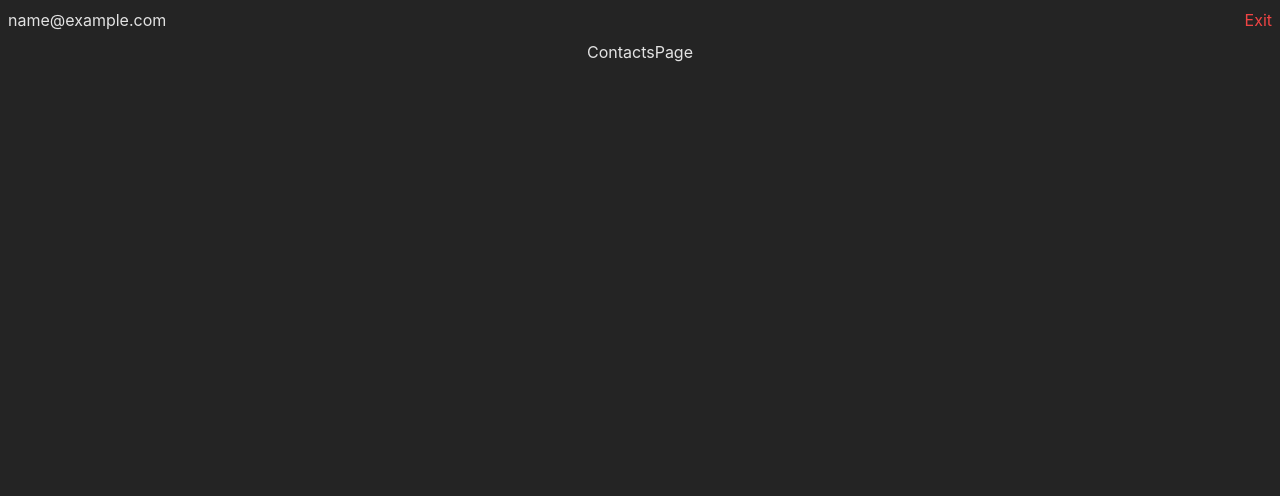
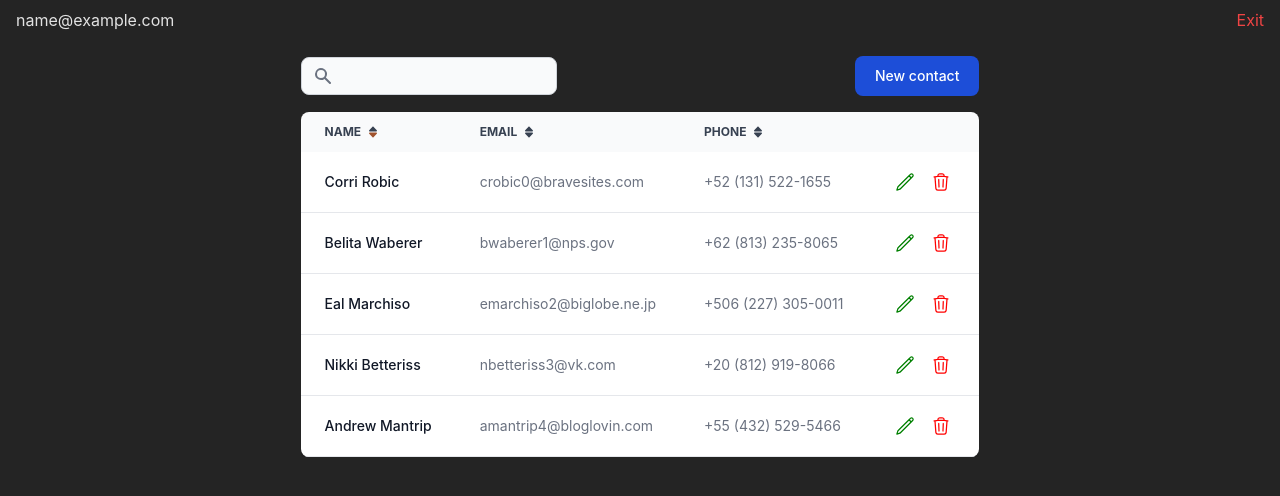
Before and after one commit to Daniil8k/react-contacts, a React (Vite) app: page / in a window 1280 px wide. Shown: the top 496 px of the page. Built offline with nearby package versions, Linux system fonts and the light colour scheme; sample sign-in values are in the browser's storage.

Commit message:
custom contacts table

```diff
--- a/package.json
+++ b/package.json
@@ -14,6 +14,7 @@
     "@reduxjs/toolkit": "^1.8.4",
     "@types/react-redux": "^7.1.24",
     "axios": "^0.27.2",
+    "immer": "^9.0.15",
     "react": "^18.2.0",
     "react-dom": "^18.2.0",
     "react-hook-form": "^7.34.1",
--- a/src/components/Header.tsx
+++ b/src/components/Header.tsx
@@ -6,7 +6,7 @@ export const Header: FC = () => {
 	const { user } = useAppSelector((state) => state.user);
 
 	return (
-		<div className="flex items-center justify-between p-2">
+		<div className="flex items-center justify-between py-2 px-4">
 			<div>{user?.email}</div>
 			<Nav />
 		</div>
--- /dev/null
+++ b/src/components/ui/Sort.tsx
@@ -0,0 +1,34 @@
+import { sort } from "@/types/types";
+import { FC } from "react";
+
+interface ISortProps {
+	sort: sort;
+}
+
+export const Sort: FC<ISortProps> = ({ sort }) => {
+	return (
+		<div>
+			<svg
+				xmlns="http://www.w3.org/2000/svg"
+				width="8"
+				height="6"
+				fill={sort === "desc" ? "sienna" : "currentColor"}
+				viewBox="0 0 321 193"
+			>
+				<path d="M292.36 192.027H27.6601C3.05514 192.027 -9.22886 162.227 8.11914 144.927L140.62 8.107C145.98 2.701 153.015 0 160.07 0C167.13 0 174.194 2.701 179.6 8.107L311.9 144.907C329.25 162.247 316.96 192.027 292.36 192.027Z" />
+			</svg>
+			<svg
+				xmlns="http://www.w3.org/2000/svg"
+				width="8"
+				height="6"
+				fill={sort === "asc" ? "sienna" : "currentColor"}
+				viewBox="0 0 321 193"
+				className="rotate-180"
+			>
+				<path d="M292.36 192.027H27.6601C3.05514 192.027 -9.22886 162.227 8.11914 144.927L140.62 8.107C145.98 2.701 153.015 0 160.07 0C167.13 0 174.194 2.701 179.6 8.107L311.9 144.907C329.25 162.247 316.96 192.027 292.36 192.027Z" />
+			</svg>
+		</div>
+	);
+};
+
+export default Sort;
--- /dev/null
+++ b/src/components/ui/Table.tsx
@@ -0,0 +1,137 @@
+import { Dispatch, FC, SetStateAction, useCallback, useState } from "react";
+import produce from "immer";
+import Sort from "./Sort";
+import { sort } from "@/types/types";
+
+interface ISortField {
+	name: string;
+	sort: sort;
+}
+
+interface ITableHeader {
+	name: string;
+	isSortable: boolean;
+}
+
+interface ITableRow {
+	[key: string]: string;
+}
+
+interface ITableProps {
+	headers: ITableHeader[];
+	tableData: ITableRow[];
+}
+
+export const Table: FC<ITableProps> = ({ headers, tableData }) => {
+	const [sortField, setSortField] = useState<ISortField>({
+		name: headers[0].name,
+		sort: "asc"
+	});
+
+	const onChangeSort = (name: string) => {
+		setSortField(
+			produce((sortField) => {
+				if (sortField.name === name) {
+					sortField.sort = sortField.sort === "asc" ? "desc" : "asc";
+				} else {
+					sortField.name = name;
+					sortField.sort = "asc";
+				}
+			})
+		);
+	};
+
+	return (
+		<div className="max-w-[800px] overflow-x-auto relative shadow-md sm:rounded-lg">
+			<table className="w-full text-sm text-left text-gray-500 dark:text-gray-400">
+				<thead className="text-xs text-gray-700 uppercase bg-gray-50 dark:bg-gray-700 dark:text-gray-400">
+					<tr>
+						{headers.map((header) => (
+							<th
+								onClick={onChangeSort.bind(this, header.name)}
+								scope="col"
+								className={[
+									"py-3 px-6 select-none",
+									header.isSortable ? "cursor-pointer hover:bg-gray-600" : ""
+								].join(" ")}
+								key={header.name}
+							>
+								<div className="flex items-center gap-2">
+									<span>{header.name}</span>
+									{header.isSortable && (
+										<Sort
+											sort={
+												sortField.name === header.name ? sortField.sort : null
+											}
+										/>
+									)}
+								</div>
+							</th>
+						))}
+						<th scope="col" className="py-3 px-6">
+							<span className="sr-only">Edit</span>
+						</th>
+					</tr>
+				</thead>
+				<tbody>
+					{tableData.map((row, index) => (
+						<tr
+							key={"row_" + index}
+							className="bg-white border-b dark:bg-gray-800 dark:border-gray-700"
+						>
+							{headers.map((header, index) => (
+								<td
+									key={"col_" + index}
+									className={[
+										"py-4 px-6 whitespace-nowrap",
+										index === 0
+											? "font-medium text-gray-900 whitespace-nowrap dark:text-white"
+											: ""
+									].join(" ")}
+								>
+									{row[header.name]}
+								</td>
+							))}
+							<td className="py-4 px-6 flex gap-2 justify-end">
+								<button className="p-1">
+									<svg
+										xmlns="http://www.w3.org/2000/svg"
+										fill="none"
+										viewBox="0 0 24 24"
+										strokeWidth={1.5}
+										stroke="green"
+										className="w-5 h-5"
+									>
+										<path
+											strokeLinecap="round"
+											strokeLinejoin="round"
+											d="M16.862 4.487l1.687-1.688a1.875 1.875 0 112.652 2.652L6.832 19.82a4.5 4.5 0 01-1.897 1.13l-2.685.8.8-2.685a4.5 4.5 0 011.13-1.897L16.863 4.487zm0 0L19.5 7.125"
+										/>
+									</svg>
+								</button>
+								<button className="p-1">
+									<svg
+										xmlns="http://www.w3.org/2000/svg"
+										fill="none"
+										viewBox="0 0 24 24"
+										strokeWidth={1.5}
+										stroke="red"
+										className="w-5 h-5"
+									>
+										<path
+											strokeLinecap="round"
+											strokeLinejoin="round"
+											d="M14.74 9l-.346 9m-4.788 0L9.26 9m9.968-3.21c.342.052.682.107 1.022.166m-1.022-.165L18.16 19.673a2.25 2.25 0 01-2.244 2.077H8.084a2.25 2.25 0 01-2.244-2.077L4.772 5.79m14.456 0a48.108 48.108 0 00-3.478-.397m-12 .562c.34-.059.68-.114 1.022-.165m0 0a48.11 48.11 0 013.478-.397m7.5 0v-.916c0-1.18-.91-2.164-2.09-2.201a51.964 51.964 0 00-3.32 0c-1.18.037-2.09 1.022-2.09 2.201v.916m7.5 0a48.667 48.667 0 00-7.5 0"
+										/>
+									</svg>
+								</button>
+							</td>
+						</tr>
+					))}
+				</tbody>
+			</table>
+		</div>
+	);
+};
+
+export default Table;
--- a/src/pages/ContactsPage.tsx
+++ b/src/pages/ContactsPage.tsx
@@ -1,7 +1,72 @@
-import { FC } from "react";
+import Search from "@/components/ui/Search";
+import Table from "@/components/ui/Table";
+import { FC, useState } from "react";
 
 export const ContactsPage: FC = () => {
-	return <div>ContactsPage</div>;
+	const [search, setSearch] = useState("");
+	const headers = [
+		{
+			name: "name",
+			isSortable: true
+		},
+		{
+			name: "email",
+			isSortable: true
+		},
+		{
+			name: "phone",
+			isSortable: true
+		}
+	];
+	const tableData = [
+		{
+			id: "69385ad9-e45c-4ad3-b0cb-7c99f819c81d",
+			name: "Corri Robic",
+			email: "crobic0@bravesites.com",
+			phone: "+52 (131) 522-1655"
+		},
+		{
+			id: "4bb8b9be-53b9-4c7c-b446-1cfedba74b28",
+			name: "Belita Waberer",
+			email: "bwaberer1@nps.gov",
+			phone: "+62 (813) 235-8065"
+		},
+		{
+			id: "b068ce12-fee2-412c-ae28-e40c9b0172dd",
+			name: "Eal Marchiso",
+			email: "emarchiso2@biglobe.ne.jp",
+			phone: "+506 (227) 305-0011"
+		},
+		{
+			id: "d721c259-f0f9-4474-847a-0d5c6f4765bf",
+			name: "Nikki Betteriss",
+			email: "nbetteriss3@vk.com",
+			phone: "+20 (812) 919-8066"
+		},
+		{
+			id: "5be825d9-7a3b-4647-808a-bde45341a220",
+			name: "Andrew Mantrip",
+			email: "amantrip4@bloglovin.com",
+			phone: "+55 (432) 529-5466"
+		}
+	];
+
+	return (
+		<div className="p-4 flex justify-center">
+			<div className="overflow-hidden">
+				<div className="flex gap-2 items-center justify-between mb-4">
+					<Search value={search} setValue={setSearch} />
+					<button
+						type="button"
+						className="whitespace-nowrap text-white bg-blue-700 hover:bg-blue-800 font-medium rounded-lg text-sm px-5 py-2.5 text-center inline-flex items-center dark:bg-blue-600 dark:hover:bg-blue-700 dark:focus:ring-blue-800"
+					>
+						New contact
+					</button>
+				</div>
+				<Table headers={headers} tableData={tableData} />
+			</div>
+		</div>
+	);
 };
 
 export default ContactsPage;
--- a/src/types/types.ts
+++ b/src/types/types.ts
@@ -1,4 +1,6 @@
 export interface IUser {
-    id: string;
-    email: string;
+	id: string;
+	email: string;
 }
+
+export type sort = "asc" | "desc" | null;
```
